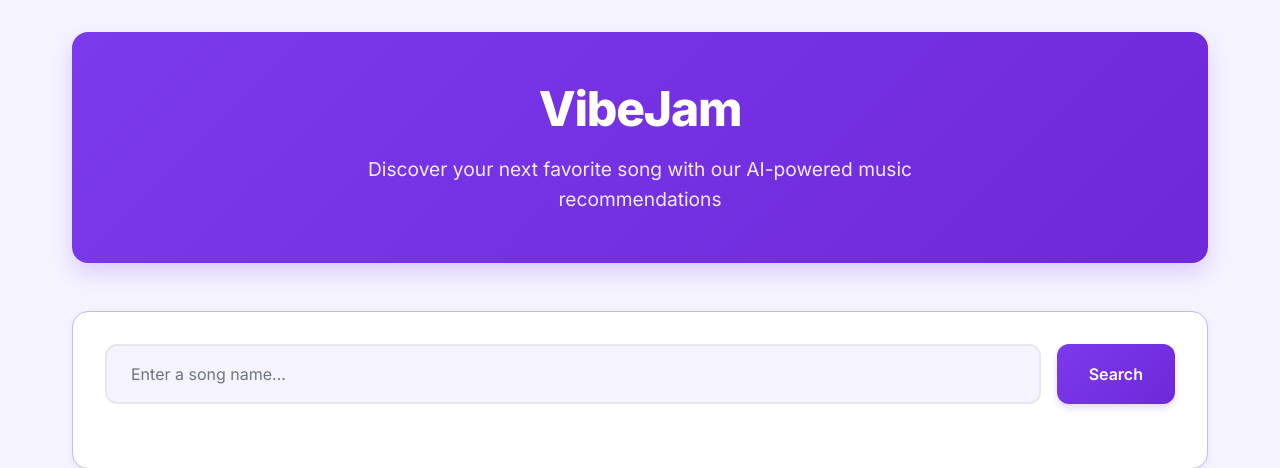
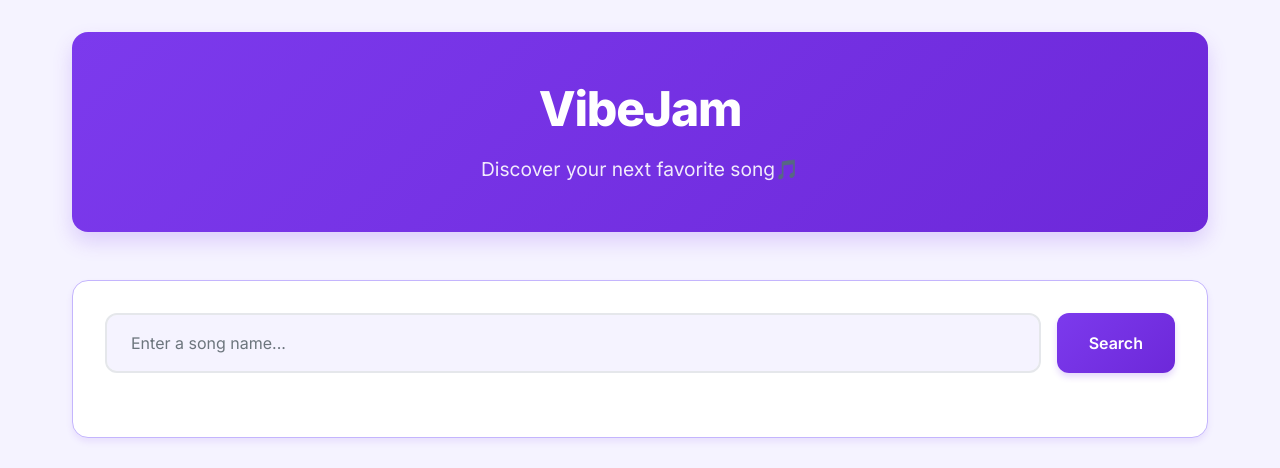
Before and after one commit to anushreejha/vibejam, a Flask app: page / in a window 1280 px wide. Shown: the top 468 px of the page. Run offline with Flask 2, Linux system fonts and the light colour scheme; parts of the project's set-up code (start-up, migrations or seed data) failed here and were passed over.

Commit message:
Update: Simplified UI and improved code comments

```diff
--- a/templates/index.html
+++ b/templates/index.html
@@ -12,7 +12,7 @@
     <div class="container">
         <div class="header">
             <h1>VibeJam</h1>
-            <p>Discover your next favorite song with our AI-powered music recommendations</p>
+            <p>Discover your next favorite song🎵</p>
         </div>
 
         <div class="search-section">
```
Also changed, not shown: app.py (+2 -7 lines), static/app.js (+4 -4 lines), static/style.css (+0 -9 lines), README.md.
